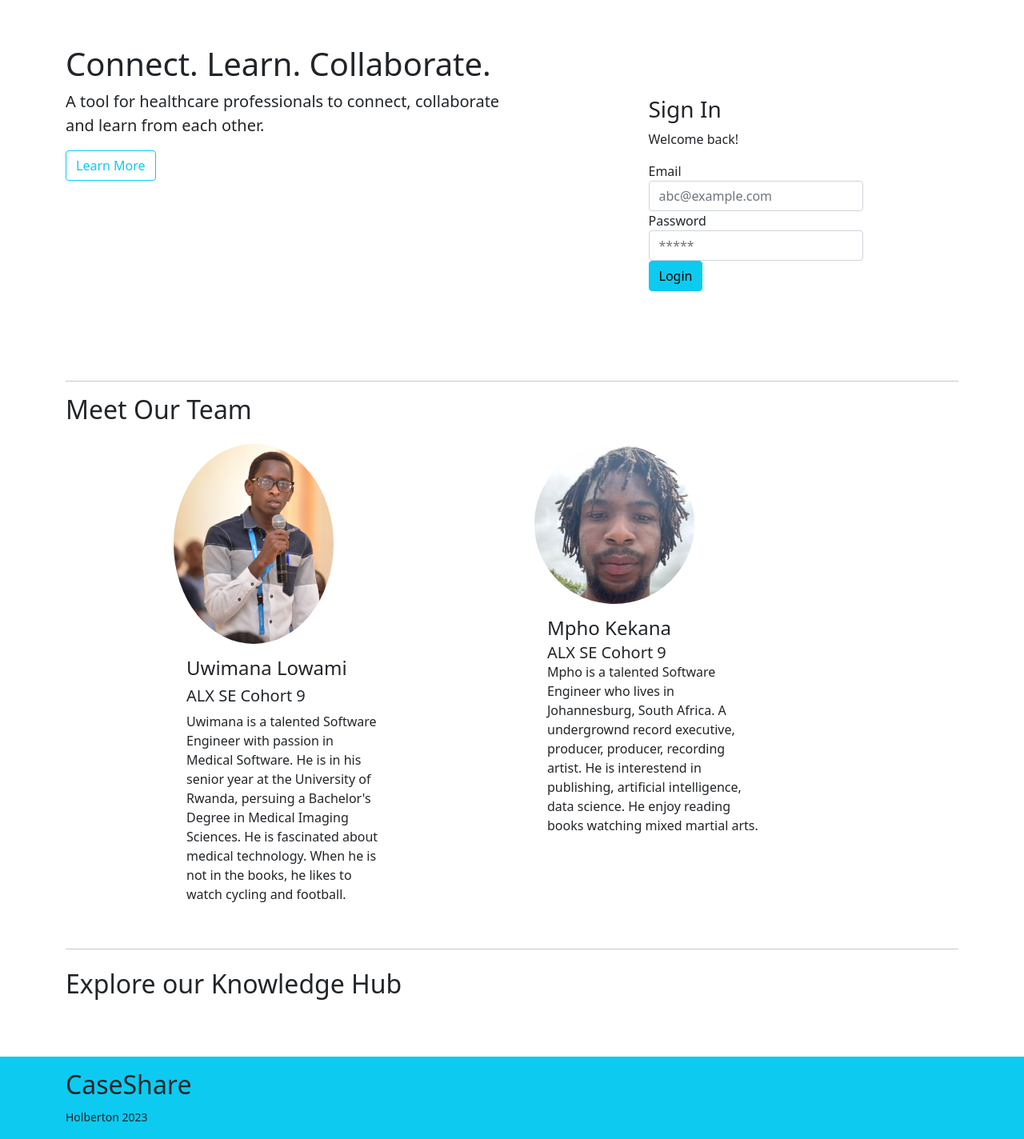
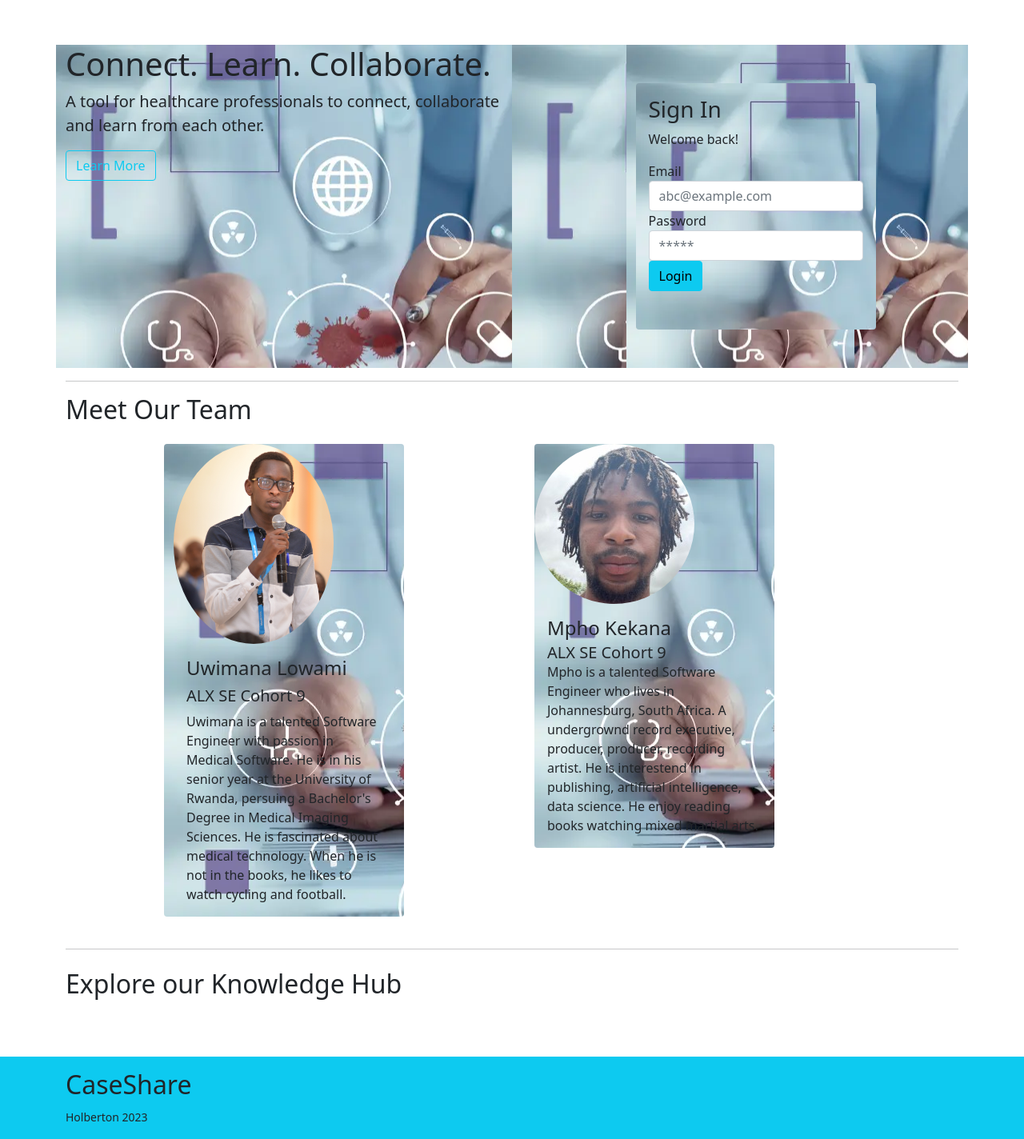
Before and after one commit to lemonRoof/CaseShare, a Flask app: page / in a window 1280 px wide. Shown: the part 86-1510 px from the top of the page at 80% size. Run offline with Flask 3, Linux system fonts and the light colour scheme.

Commit message:
Updatelanding page

```diff
--- a/src/static/styles/main.css
+++ b/src/static/styles/main.css
@@ -1,6 +1,15 @@
 #grid1 {
     background-color: #eee8e8;
 }
+
+.col {
+    background-image: url("../images/doc1.webp")
+}
+
+.card {
+    background-image: url("../images/doc1.webp")
+}
+
 .container {
     width: 100%;
     height: 100%;
--- a/src/templates/index.html
+++ b/src/templates/index.html
@@ -93,7 +93,7 @@
             <hr class="my-3">
             <h2>Meet Our Team</h2>
             <div class="row row-cols-md-2">
-            <div class="col">
+                <div class="col1">
                     <div class="row justify-content-center">
                         <div class="card m-3">
                             <img src="../static/images/uwimana.JPG" class="card-img-top team1" alt="Uwimana Lowami">
@@ -109,8 +109,8 @@
                         </div>
                     </div>
                 </div>
-            <div class="col">
-                <div class="card col m-3">
+                <div class="col2">
+                    <div class="card col2 m-3">
                         <img src="../static/images/mpho.jpeg" class="card-img-top team2" alt="Mpho Kekana">
                         <div class="card-body">
                             <h4 class="card-title">Mpho Kekana</h4>
```
Also changed, not shown: src/static/images/doc1.webp (added). Lines whose indentation alone changed are shown as unchanged.
